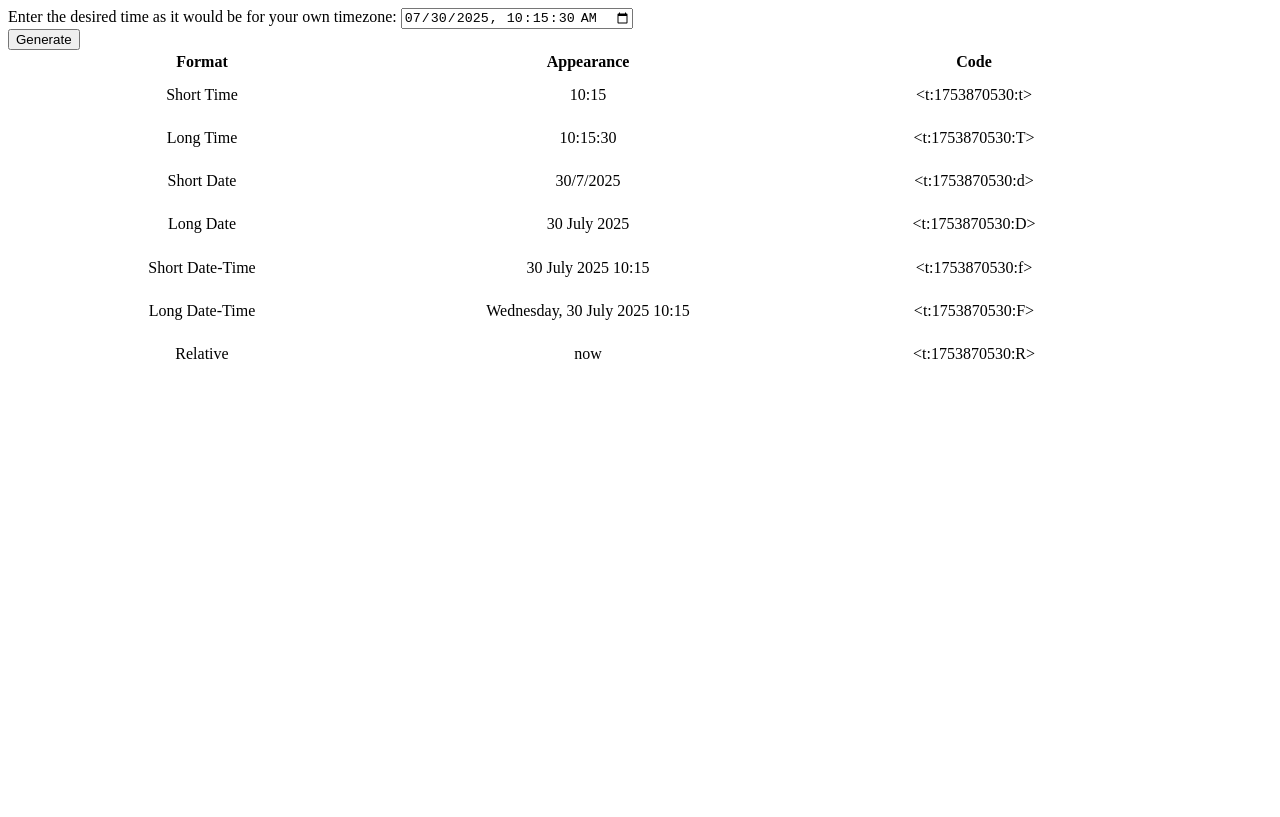
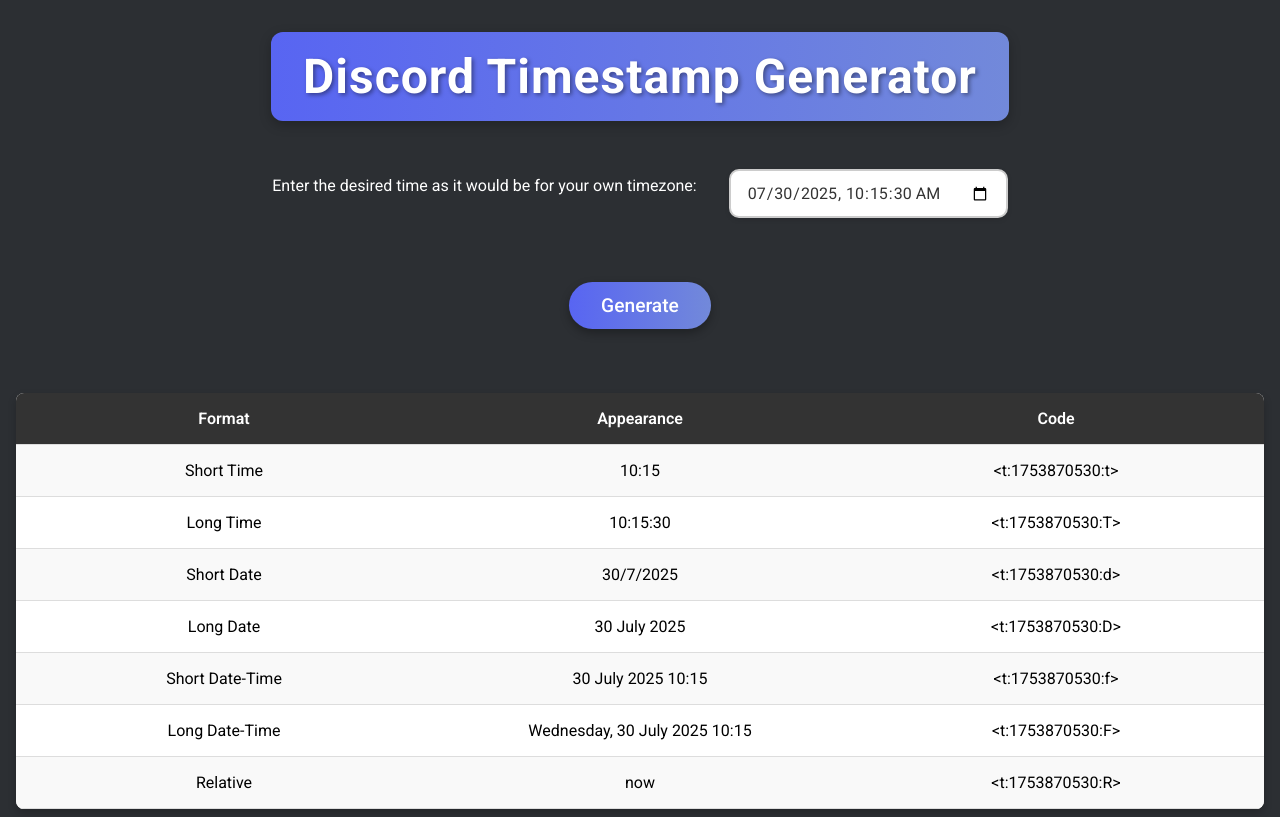
Before and after one commit to AlexStormwood/DiscordTimestampGenerator, a plain HTML site: page src/index.html in a window 1280 px wide. Drawn offline with Linux system fonts and the light colour scheme.

Commit message:
feat: added css styling

```diff
--- a/src/index.html
+++ b/src/index.html
@@ -1,5 +1,6 @@
 <!DOCTYPE html>
 <html lang="en">
+
 <head>
 	<meta charset="UTF-8">
 	<meta http-equiv="X-UA-Compatible" content="IE=edge">
@@ -7,14 +8,23 @@
 	<title>Discord Timestamp Generator</title>
 	<script src="./generator.js"></script>
 	<link rel="stylesheet" href="style.css">
+	<link rel="preconnect" href="https://fonts.googleapis.com">
+	<link rel="preconnect" href="https://fonts.gstatic.com" crossorigin>
+	<link href="https://fonts.googleapis.com/css2?family=Roboto:ital,wght@0,100..900;1,100..900&display=swap"
+		rel="stylesheet">
 </head>
+
 <body>
+	<h1 class="heading">Discord Timestamp Generator</h1>
 	<form>
 		<label for="datetime">Enter the desired time as it would be for your own timezone:</label>
 		<input type="datetime-local" name="datetime" id="i_datetime">
 	</form>
+	<div class="button-container">
 		<button onclick="getFormData()">Generate</button>
+	</div>
 
+	<div class="table-wrapper">
 		<table>
 			<tr>
 				<th>Format</th>
@@ -99,6 +109,7 @@
 				</td>
 			</tr>
 		</table>
+	</div>
 
 	<script>
 		// Establish an example for page visitors
@@ -106,8 +117,9 @@
 		timeAtPageLoad.setMilliseconds(null);
 		timeAtPageLoad.setMinutes(timeAtPageLoad.getMinutes() - timeAtPageLoad.getTimezoneOffset());
 		let datetimeField = document.getElementById("i_datetime");
-        datetimeField.value = timeAtPageLoad.toISOString().slice(0,-1);
+		datetimeField.value = timeAtPageLoad.toISOString().slice(0, -1);
 		getFormData();
 	</script>
 </body>
+
 </html>
--- a/src/style.css
+++ b/src/style.css
@@ -2,4 +2,124 @@
     padding: 1%;
     min-width: 30vw;
     text-align: center;
+    border: 2px #111;
 }
+
+body {
+    background-color: #2C2F33;
+;
+    font-family: "Roboto", sans-serif;
+}
+
+.heading {
+    font-size: 3rem;
+    text-align: center;
+    color: #ffffff;
+    background: linear-gradient(90deg, #5865F2, #7289DA);
+    padding: 1rem 2rem;
+    border-radius: 12px;
+    margin: 2rem auto;
+    width: fit-content;
+    box-shadow: 0 4px 12px rgba(0, 0, 0, 0.25);
+    text-shadow: 2px 2px 4px rgba(0, 0, 0, 0.4);
+    letter-spacing: 1px;
+    transition: transform 0.3s ease;
+}
+
+.heading:hover {
+    transform: scale(1.03);
+}
+
+.button-container {
+    display: flex;
+    justify-content: center;
+    align-items: center;
+    margin: 5vw 0;
+}
+
+button {
+    background: linear-gradient(90deg, #5865F2, #7289DA);
+    color: white;
+    border: none;
+    border-radius: 30px;
+    padding: 0.75rem 2rem;
+    font-size: 1.2rem;
+    font-weight: 500;
+    cursor: pointer;
+    box-shadow: 0 4px 10px rgba(0, 0, 0, 0.3);
+    transition: all 0.3s ease;
+    font-family: "Roboto", sans-serif;
+}
+
+button:hover {
+    background: linear-gradient(90deg, #4e5bd4, #5e74d1);
+    transform: translateY(-2px);
+    box-shadow: 0 6px 14px rgba(0, 0, 0, 0.35);
+}
+
+form {
+    display: flex;
+    justify-content: center;
+    align-items: center;
+    gap: 2rem
+}
+
+table {
+    margin: 0 auto;
+    border-collapse: collapse;
+    background-color: #fff;
+    box-shadow: 0 4px 8px rgba(0, 0, 0, 0.2);
+    border-radius: 8px;
+    overflow: hidden;
+    font-size: 1rem;
+    width: 90%;
+    max-width: 1000px;
+}
+
+th, td {
+    padding: 1rem;
+    text-align: center;
+    border-bottom: 1px solid #ddd;
+}
+
+th {
+    background-color: #333;
+    color: white;
+    font-weight: 600;
+}
+
+tr:nth-child(even) {
+    background-color: #f9f9f9;
+}
+
+tr:hover {
+    background-color: #f1f1f1;
+    transition: background-color 0.3s;
+}
+
+input[type="datetime-local"] {
+    padding: 0.75rem 1rem;
+    font-size: 1rem;
+    border: 2px solid #ccc;
+    border-radius: 10px;
+    outline: none;
+    font-family: "Roboto", sans-serif;
+    background-color: #fff;
+    box-shadow: 0 2px 5px rgba(0, 0, 0, 0.1);
+    transition: border 0.3s, box-shadow 0.3s;
+    color: #333;
+    margin-top: 1rem;
+}
+
+input[type="datetime-local"]:hover {
+    border-color: #7289DA;
+}
+
+input[type="datetime-local"]:focus {
+    border-color: #5865F2;
+    box-shadow: 0 0 5px rgba(88, 101, 242, 0.6);
+}
+
+label {
+    color: white;
+}
```
Lines whose indentation alone changed are shown as unchanged.
